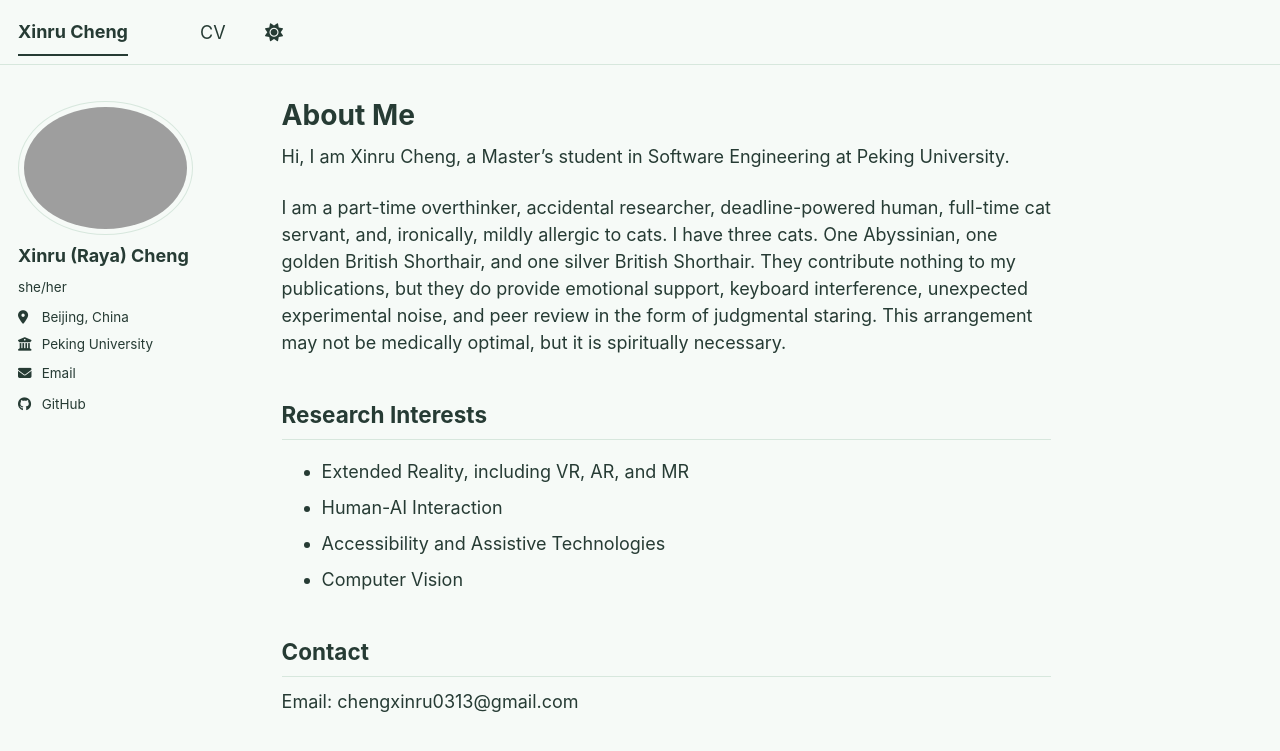
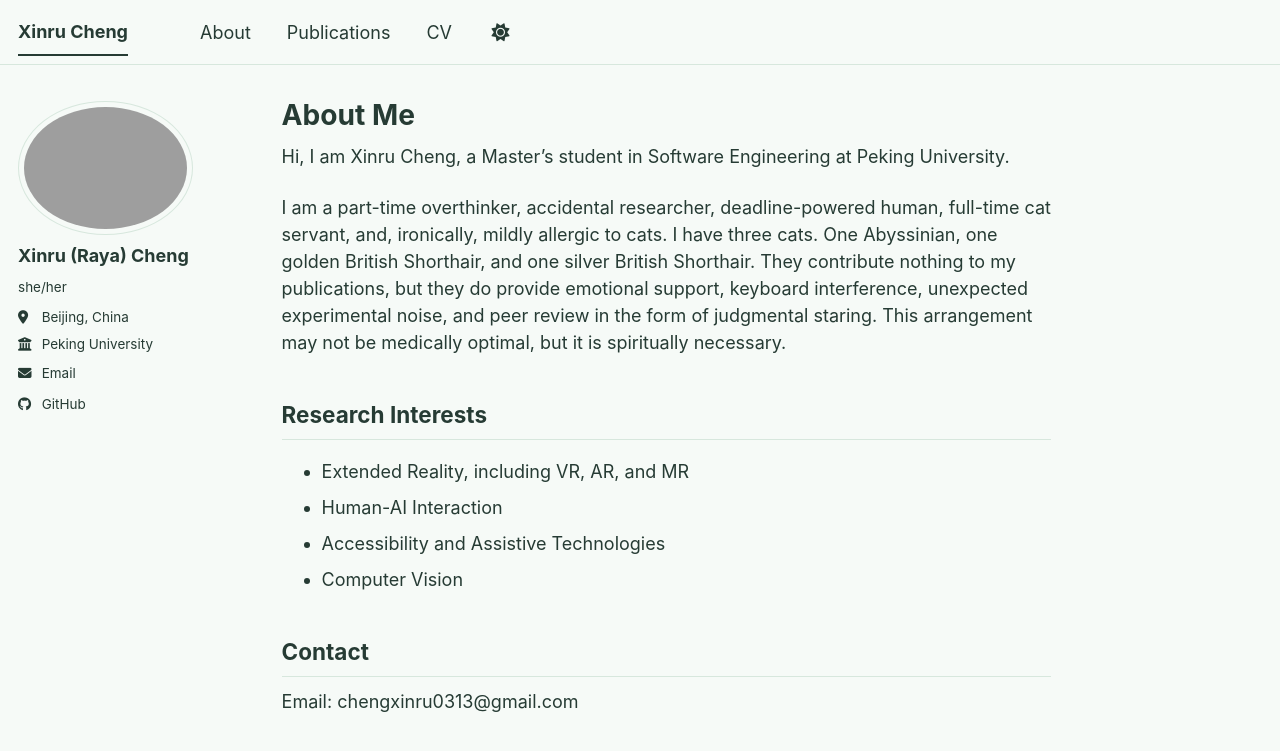
Before and after one commit to raya0313/raya0313.github.io, a Jekyll site: the page built from _pages/about.md, in a window 1280 px wide and 931 px high. Shown: the top 751 px of the window. Built offline with Jekyll 4.4.1, drawn with Linux system fonts in a browser that asks for light colours; a script bundle is joined from its source files by our own code; library files that are not in the unit come from our copies.

Commit message:
Restore site navigation tabs

```diff
--- a/_data/navigation.yml
+++ b/_data/navigation.yml
@@ -9,6 +9,11 @@
 
 main:
 
+  - title: "About"
+    url: /
+
+  - title: "Publications"
+    url: /publications/
 
   - title: "CV"
     url: /cv/
```
